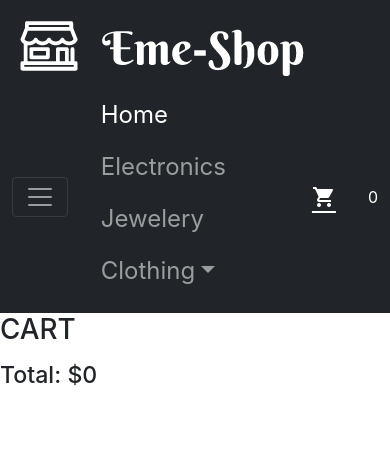
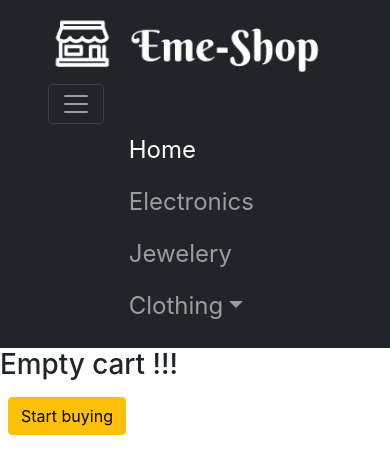
Before and after one commit to nahueldefazio/ecommerce-De_Fazio, a React (Create React App) app: page /ecommerce-De_Fazio/cart in a window 390 px wide. Shown: the top 474 px of the page. Built offline with nearby package versions, Linux system fonts and the light colour scheme.

Commit message:
Add funcionality to the cart

```diff
--- a/src/Components/Cart/Cart.js
+++ b/src/Components/Cart/Cart.js
@@ -1,9 +1,10 @@
 import {ItemContext} from "../context/ItemContext";
 import {useContext} from "react";
+import {Link} from "react-router-dom";
 
 function Cart(props) {
 
-    const {carrito, setCarrito} = useContext(ItemContext);
+    const {carrito, setCarrito, setContador, contador} = useContext(ItemContext);
 
     const totalCarrito = [0]
     let carritoProductos = []
@@ -11,12 +12,19 @@ function Cart(props) {
     function removeProduct(item) {
         carritoProductos = carritoProductos.filter(producto => producto.id !== item.id)
         setCarrito(carritoProductos)
+        let counter = 0
+        carritoProductos.map(item2=>{
+            counter += item2.cantidad
+        })
+        setContador(counter)
     }
 
     function removeAll() {
         setCarrito([])
+        setContador(0)
     }
 
+    if (contador){
         return (
             <div>
                 <h1> CART </h1>
@@ -45,6 +53,15 @@ function Cart(props) {
                 <h3>Total: ${totalCarrito.reduce((prev, next) => prev + next)}</h3>
             </div>
         );
+    }else{
+        return (
+            <div>
+                <h1> Empty cart !!!</h1>
+                <Link className={'btn btn-warning m-2'} to={"/ecommerce-De_Fazio"} > Start buying </Link>
+            </div>
+            )
+    }
+
 }
 
 export default Cart;
--- a/src/Components/ItemDetail/ItemDetail.css
+++ b/src/Components/ItemDetail/ItemDetail.css
@@ -1,9 +1,24 @@
 .item-detail-container{
     display: flex;
 }
-img{
-    height: 70%;
+
+.image-product{
+    width: 500px;
+    height: 600px;
 }
 .description-container{
     margin-left: 10px;
 }
+
+@media screen and (max-width: 390px){
+    img{
+        width: 100%;
+    }
+    .container{
+        display: flex;
+        flex-direction: column;
+    }
+    .item-detail-container{
+        flex-direction: column;
+    }
+}
--- a/src/Components/ItemDetail/ItemDetail.js
+++ b/src/Components/ItemDetail/ItemDetail.js
@@ -10,7 +10,7 @@ function ItemDetail(props) {
     let history = useHistory();
 
     const [contadorDetail, setContadorDetail] = useState(0);
-    const {removeItem, setCarrito, carrito} = useContext(ItemContext);
+    const {removeItem, setCarrito, carrito, setContador, contador} = useContext(ItemContext);
 
     const handleClick = (cantidad) => {
         setContadorDetail(cantidad)
@@ -20,25 +20,30 @@ function ItemDetail(props) {
         const itemConCantidad = {...props.detalles, cantidad}
 
         let flag = false;
+        let counter = 0
 
         if (cantidad !== 0) {
             if (carrito.length > 0) {
+                counter = 0
                 carrito.forEach(item => {
                     if (itemConCantidad.id === item.id) {
-                        console.log("SON IGUALES")
                         item.cantidad += itemConCantidad.cantidad
                         setCarrito(carrito)
                         handleClick(cantidad)
                         flag = true
                     }
+                    counter += item.cantidad
                 })
+                setContador(counter)
                 if (!flag) {
-                    console.log('else')
+                    counter = contador
+                    counter += cantidad
+                    setContador(counter)
                     setCarrito([...carrito, itemConCantidad])
                     handleClick(cantidad)
                 }
             } else {
-                console.log("Carrito vacio")
+                setContador(itemConCantidad.cantidad)
                 setCarrito([itemConCantidad])
                 handleClick(cantidad)
             }
@@ -71,7 +76,7 @@ function ItemDetail(props) {
                 <h1>{props.detalles.title}</h1>
                 <div className="item-detail-container">
                     <div className="image-container">
-                        <img src={props.detalles.image} alt={props.detalles.title}/>
+                        <img src={props.detalles.image} alt={props.detalles.title} className={'image-product'}/>
                     </div>
                     <div className="description-container">
                         <h5>Price: {props.detalles.price}</h5>
--- a/src/Components/NavBar/CartWidget/CartWidget.css
+++ b/src/Components/NavBar/CartWidget/CartWidget.css
@@ -2,4 +2,8 @@
     padding-top: 12px;
     padding-bottom: 12px;
     color: white;
+    text-decoration: none;
 }
+.cartIcon:hover{
+    color: goldenrod;
+}
--- a/src/Components/NavBar/CartWidget/CartWidget.js
+++ b/src/Components/NavBar/CartWidget/CartWidget.js
@@ -1,28 +1,27 @@
-import React, {Fragment, useContext} from 'react';
+import React, {Fragment, useContext, useEffect, useState} from 'react';
 import './CartWidget.css'
 import {Link} from "react-router-dom";
 import {ItemContext} from "../../context/ItemContext";
 
 function CartWidget(props) {
 
-    const {carrito} = useContext(ItemContext);
+    const {carrito, contador, setContador} = useContext(ItemContext);
     const cantidadTotal = [0]
 
+
     return (
-        <Fragment>
-            <li className="nav-item">
-                {
-                    carrito.map((item) => {
-                        return cantidadTotal.push(item.cantidad)
-                    })
-                }
+        <div  style={{
+            visibility: contador === 0 ? "hidden" : "visible",
+
+        }} className={'d-flex align-items-center'}>
+            <li>
                 <Link to={'/ecommerce-De_Fazio/cart'} className={'material-icons cartIcon'}>shopping_cart</Link>
             </li>
             <span style={{color: "white"}}>
-                {cantidadTotal.reduce((prev, next) => prev + next)}
+                {contador}
             </span>
 
-        </Fragment>
+        </div>
     );
 }
 
--- a/src/Components/NavBar/NavBar.css
+++ b/src/Components/NavBar/NavBar.css
@@ -2,7 +2,7 @@
     font-size: 1.5rem;
 }
 
-li {
+.nav-item {
     padding: 0 2rem 0 2rem;
 }
 
--- a/src/Components/NavBar/NavBar.js
+++ b/src/Components/NavBar/NavBar.js
@@ -2,13 +2,20 @@ import logo from '../../images/eme-shop.png'
 import '../NavBar/NavBar.css'
 import CartWidget from "./CartWidget/CartWidget";
 import {NavLink} from "react-router-dom";
+import {useContext} from "react";
+import ItemContext from "../context/ItemContext";
+
 
 
 function NavBar(props) {
+
+    const {contador} = useContext(ItemContext)
+
+
     return (
 
         <nav className="navbar navbar-expand-lg navbar-dark bg-dark">
-            <div className="container-fluid">
+            <div className="container-fluid px-5">
                 <NavLink className="navbar-brand" to="/ecommerce-De_Fazio"><img src={logo}
                                                                                 alt={'Web Site Logo'}/></NavLink>
                 <button className="navbar-toggler" type="button" data-bs-toggle="collapse"
--- a/src/Components/context/ItemContext.js
+++ b/src/Components/context/ItemContext.js
@@ -5,10 +5,13 @@ const {Provider} = ItemContext
 export const ProviderCustomizado = ({children}) => {
 
     const [carrito, setCarrito] = useState([]);
+    const [contador, setContador] = useState(0);
 
     const valorDelContexto = {
         carrito,
         setCarrito,
+        contador,
+        setContador
     }
 
     return(
```
Also changed, not shown: src/Components/ItemListContainer/ItemListContainer.js (+0 -10 lines). Lines whose indentation alone changed are shown as unchanged.
